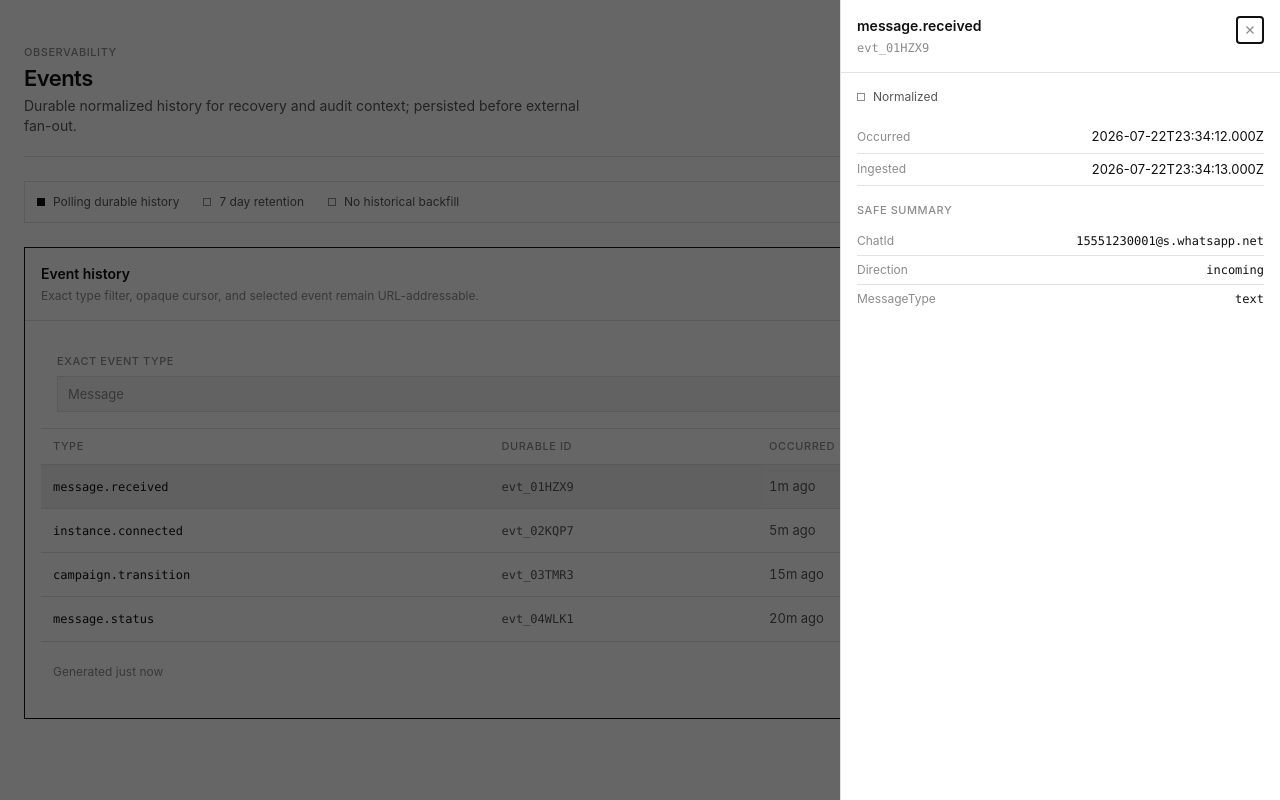
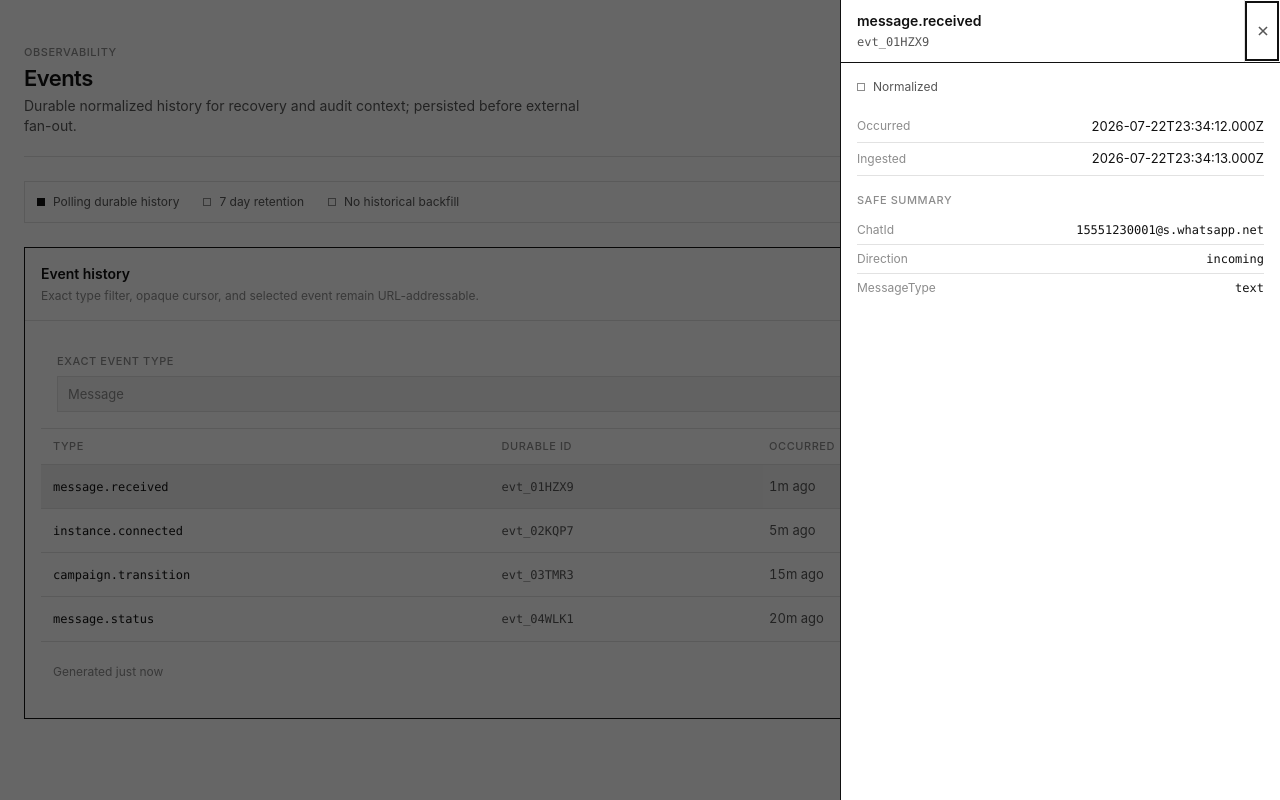
Before and after one commit to hiepknor/omniwa-console, a React (Vite) app: page /__preview/events in a window 1280 px wide. Built offline with nearby package versions, Linux system fonts and the light colour scheme.

Commit message:
feat: redesign dialog and drawer overlays

```diff
--- a/scripts/check-design.mjs
+++ b/scripts/check-design.mjs
@@ -6,13 +6,18 @@ const read = (path) => readFile(resolve(root, path), 'utf8');
 const failures = [];
 
 const dialog = await read('src/ui/Dialog.tsx');
-for (const marker of ['useModalFocus', 'aria-labelledby', 'closeDisabled']) {
+for (const marker of ['useModalFocus', 'aria-labelledby', 'aria-busy', 'closeDisabled', 'OverlayCloseButton']) {
   if (!dialog.includes(marker)) failures.push(`src/ui/Dialog.tsx: missing ${marker}`);
 }
 
 const drawer = await read('src/ui/Drawer.tsx');
-for (const marker of ['useModalFocus', 'aria-labelledby']) {
+for (const marker of ['useModalFocus', 'aria-labelledby', 'aria-busy', 'closeDisabled', 'OverlayCloseButton']) {
   if (!drawer.includes(marker)) failures.push(`src/ui/Drawer.tsx: missing ${marker}`);
+}
+
+const modalFocus = await read('src/ui/useModalFocus.ts');
+for (const marker of ["document.body.style.overflow = 'hidden'", 'modalStack.length === 0']) {
+  if (!modalFocus.includes(marker)) failures.push(`src/ui/useModalFocus.ts: modal scroll lock is missing ${marker}`);
 }
 
 const button = await read('src/ui/Button.tsx');
--- a/src/app/UiGallery.tsx
+++ b/src/app/UiGallery.tsx
@@ -218,7 +218,7 @@ export function UiGallery() {
       <Drawer open={drawer} onClose={() => setDrawer(false)} title="inst_01" subtitle="inst_01HZX9Q…">
         <div className="grid gap-3">
           <Status tone="ok">connected</Status>
-          <p className="text-sm text-fg-2">Right-side inspector. Square, flat, 1px left border, over a scrim.</p>
+          <p className="text-sm text-fg-2">Framed right-side inspector with a strong header, scroll-safe body, and responsive bottom-sheet treatment.</p>
         </div>
       </Drawer>
 
@@ -233,7 +233,7 @@ export function UiGallery() {
           </>
         }
       >
-        <p className="text-sm text-fg-2">Centered modal dialog. Destructive actions require typed confirmation.</p>
+        <p className="text-sm text-fg-2">Framed command surface with explicit dismissal, bounded scrolling, and a stable action footer.</p>
       </Dialog>
     </div>
   );
--- a/src/ui/Dialog.tsx
+++ b/src/ui/Dialog.tsx
@@ -1,8 +1,9 @@
 import { useId, useRef, type ReactNode } from 'react';
 import { createPortal } from 'react-dom';
+import { OverlayCloseButton } from './OverlayCloseButton';
 import { useModalFocus } from './useModalFocus';
 
-/** Centered modal over a scrim. Square, flat, strong 1px border. */
+/** Framed command surface centered on desktop and docked on narrow viewports. */
 export function Dialog({
   open,
   onClose,
@@ -25,7 +26,7 @@ export function Dialog({
   if (!open) return null;
   return createPortal(
     <div
-      className="fixed inset-0 z-50 flex items-center justify-center p-4 max-sm:items-end max-sm:p-0 bg-black/60"
+      className="fixed inset-y-0 left-0 z-50 flex h-dvh w-dvw items-center justify-center bg-black/60 p-4 max-sm:items-end max-sm:p-0"
       onClick={() => { if (!closeDisabled) onClose(); }}
     >
       <div
@@ -36,13 +37,24 @@ export function Dialog({
         ref={dialogRef}
         tabIndex={-1}
         onClick={(e) => e.stopPropagation()}
-        className="flex w-[min(520px,100%)] max-h-[calc(100dvh-2rem)] flex-col bg-elevated border border-line-strong"
+        className={[
+          'relative flex max-h-[calc(100dvh-2rem)] w-[min(560px,100%)] flex-col',
+          'border border-line-strong bg-surface',
+          'max-sm:max-h-[90dvh] max-sm:w-full max-sm:border-x-0 max-sm:border-b-0',
+        ].join(' ')}
       >
-        <header className="p-4 border-b border-line">
-          <h2 id={titleId} className="text-sm font-semibold text-fg">{title}</h2>
+        <header className="grid min-h-11 grid-cols-[minmax(0,1fr)_2.25rem] items-stretch border-b border-line-strong bg-surface max-sm:grid-cols-[minmax(0,1fr)_2.5rem]">
+          <div className="flex min-w-0 items-center px-4 py-3">
+            <h2 id={titleId} className="truncate text-sm font-semibold leading-tight text-fg">{title}</h2>
+          </div>
+          <OverlayCloseButton label="Close dialog" onClick={onClose} disabled={closeDisabled} />
         </header>
-        <div className="flex-1 min-h-0 overflow-y-auto p-4">{children}</div>
-        {footer ? <footer className="flex justify-end gap-2 p-4 border-t border-line">{footer}</footer> : null}
+        <div className="min-h-0 flex-1 overflow-y-auto bg-surface p-4">{children}</div>
+        {footer ? (
+          <footer className="flex flex-wrap justify-end gap-2 border-t border-line-strong bg-elevated p-3 max-sm:[&>*]:min-w-[calc(50%_-_0.25rem)] max-sm:[&>*]:flex-1">
+            {footer}
+          </footer>
+        ) : null}
       </div>
     </div>,
     document.body,
--- a/src/ui/Drawer.tsx
+++ b/src/ui/Drawer.tsx
@@ -1,58 +1,56 @@
 import { useId, useRef, type ReactNode } from 'react';
 import { createPortal } from 'react-dom';
 import { cn } from './cn';
+import { OverlayCloseButton } from './OverlayCloseButton';
 import { useModalFocus } from './useModalFocus';
 
-/** Right-side inspector over a scrim. Square, flat, 1px left border. */
+/** Right-side inspector that becomes a bottom sheet on narrow viewports. */
 export function Drawer({
   open,
   onClose,
   title,
   subtitle,
   children,
+  closeDisabled = false,
 }: {
   open: boolean;
   onClose: () => void;
   title: ReactNode;
   subtitle?: ReactNode;
   children: ReactNode;
+  closeDisabled?: boolean;
 }) {
   const titleId = useId();
   const drawerRef = useRef<HTMLElement>(null);
-  useModalFocus(open, drawerRef, onClose, false);
+  useModalFocus(open, drawerRef, onClose, closeDisabled);
 
   if (!open) return null;
   return createPortal(
-    <div className="fixed inset-0 z-50 flex justify-end bg-black/60" onClick={onClose}>
+    <div
+      className="fixed inset-y-0 left-0 z-50 flex h-dvh w-dvw justify-end bg-black/60 max-sm:items-end"
+      onClick={() => { if (!closeDisabled) onClose(); }}
+    >
       <aside
         role="dialog"
         aria-modal="true"
         aria-labelledby={titleId}
+        aria-busy={closeDisabled || undefined}
         ref={drawerRef}
         tabIndex={-1}
         onClick={(e) => e.stopPropagation()}
         className={cn(
-          'flex w-[min(440px,100%)] max-sm:w-full max-sm:mt-auto max-sm:h-[85dvh]',
-          'flex-col h-dvh bg-surface border-l border-line',
+          'relative flex h-dvh min-w-0 w-[min(440px,100%)] max-w-full flex-col border-l border-line-strong bg-surface',
+          'max-sm:mt-auto max-sm:h-[85dvh] max-sm:w-full max-sm:border-l-0 max-sm:border-t',
         )}
       >
-        <header className="flex items-start justify-between gap-3 p-4 border-b border-line">
-          <div className="grid gap-1 min-w-0">
-            <h2 id={titleId} className="text-sm font-semibold text-fg truncate">{title}</h2>
-            {subtitle ? <div className="font-mono text-xs text-fg-3 truncate">{subtitle}</div> : null}
+        <header className="grid min-h-14 grid-cols-[minmax(0,1fr)_2.25rem] items-stretch border-b border-line-strong bg-surface max-sm:grid-cols-[minmax(0,1fr)_2.5rem]">
+          <div className="grid min-w-0 content-center gap-1 px-4 py-3">
+            <h2 id={titleId} className="truncate text-sm font-semibold leading-tight text-fg">{title}</h2>
+            {subtitle ? <div className="truncate font-mono text-xs text-fg-2">{subtitle}</div> : null}
           </div>
-          <button
-            type="button"
-            onClick={onClose}
-            aria-label="Close"
-            className="shrink-0 size-7 inline-flex items-center justify-center text-fg-3 hover:text-fg hover:bg-elevated border border-transparent hover:border-line"
-          >
-            <svg viewBox="0 0 16 16" className="size-3.5" fill="none" stroke="currentColor" strokeWidth="1.5">
-              <path d="m4 4 8 8M12 4l-8 8" />
-            </svg>
-          </button>
+          <OverlayCloseButton label="Close drawer" onClick={onClose} disabled={closeDisabled} />
         </header>
-        <div className="flex-1 min-h-0 overflow-y-auto p-4">{children}</div>
+        <div className="min-h-0 min-w-0 flex-1 overflow-x-hidden overflow-y-auto bg-surface p-4">{children}</div>
       </aside>
     </div>,
     document.body,
--- /dev/null
+++ b/src/ui/OverlayCloseButton.tsx
@@ -0,0 +1,36 @@
+export function OverlayCloseButton({
+  label,
+  onClick,
+  disabled = false,
+}: {
+  label: string;
+  onClick: () => void;
+  disabled?: boolean;
+}) {
+  return (
+    <button
+      type="button"
+      aria-label={label}
+      disabled={disabled}
+      onClick={onClick}
+      className={[
+        'grid h-full min-h-9 w-9 shrink-0 place-items-center border-l border-line bg-surface text-fg-2 max-sm:w-10',
+        'transition-colors hover:border-fg hover:bg-fg hover:text-bg motion-reduce:transition-none',
+        'focus-visible:z-10 focus-visible:outline-2 focus-visible:outline-offset-[-3px] focus-visible:outline-accent',
+        'disabled:pointer-events-none disabled:cursor-not-allowed disabled:bg-elevated disabled:text-fg-3 disabled:opacity-60',
+      ].join(' ')}
+    >
+      <svg
+        aria-hidden
+        viewBox="0 0 16 16"
+        className="size-3.5"
+        fill="none"
+        stroke="currentColor"
+        strokeWidth="1.75"
+        strokeLinecap="square"
+      >
+        <path d="m4 4 8 8M12 4l-8 8" />
+      </svg>
+    </button>
+  );
+}
--- a/src/ui/PageHeader.tsx
+++ b/src/ui/PageHeader.tsx
@@ -17,7 +17,7 @@ export function PageHeader({
   return (
     <header
       className={cn(
-        'flex flex-col gap-3 sm:flex-row sm:items-end sm:justify-between py-5 border-b border-line',
+        'flex min-w-0 w-full flex-col gap-3 py-5 border-b border-line sm:flex-row sm:items-end sm:justify-between',
         className,
       )}
     >
@@ -28,7 +28,7 @@ export function PageHeader({
         <h1 className="text-[22px] font-semibold leading-tight tracking-tight text-fg">{title}</h1>
         {description ? <p className="max-w-prose text-sm text-fg-2">{description}</p> : null}
       </div>
-      {actions ? <div className="flex items-center gap-2">{actions}</div> : null}
+      {actions ? <div className="flex min-w-0 flex-wrap items-center gap-2">{actions}</div> : null}
     </header>
   );
 }
--- a/src/ui/Panel.tsx
+++ b/src/ui/Panel.tsx
@@ -18,17 +18,17 @@ export function Panel({
   bodyClassName?: string;
 }) {
   return (
-    <section className={cn('border border-line-strong bg-surface', className)}>
+    <section className={cn('min-w-0 border border-line-strong bg-surface', className)}>
       {title || actions ? (
-        <header className="flex items-start justify-between gap-4 p-4 border-b border-line">
+        <header className="flex min-w-0 items-start justify-between gap-4 p-4 border-b border-line">
           <div className="grid gap-1 min-w-0">
             {title ? <h2 className="text-sm font-semibold text-fg">{title}</h2> : null}
             {description ? <p className="text-xs text-fg-3">{description}</p> : null}
           </div>
-          {actions ? <div className="flex items-center gap-2 shrink-0">{actions}</div> : null}
+          {actions ? <div className="flex shrink-0 flex-wrap items-center gap-2">{actions}</div> : null}
         </header>
       ) : null}
-      <div className={cn('p-4', bodyClassName)}>{children}</div>
+      <div className={cn('min-w-0 p-4', bodyClassName)}>{children}</div>
     </section>
   );
 }
--- a/src/ui/Table.tsx
+++ b/src/ui/Table.tsx
@@ -4,7 +4,7 @@ import { cn } from './cn';
 /** Dense table workhorse. Square container, hairline dividers, horizontal scroll bounded locally. */
 export function Table({ children, className }: { children: ReactNode; className?: string }) {
   return (
-    <div className={cn('w-full overflow-x-auto border border-line-strong bg-surface', className)}>
+    <div className={cn('min-w-0 max-w-full w-full overflow-x-auto border border-line-strong bg-surface', className)}>
       <table className="w-full border-collapse text-[13px]">{children}</table>
     </div>
   );
--- a/src/ui/useModalFocus.ts
+++ b/src/ui/useModalFocus.ts
@@ -9,6 +9,7 @@ const FOCUSABLE = [
   '[tabindex]:not([tabindex="-1"])',
 ].join(',');
 const modalStack: symbol[] = [];
+let previousBodyOverflow = '';
 
 export function useModalFocus(
   open: boolean,
@@ -27,6 +28,10 @@ export function useModalFocus(
     const previous = document.activeElement instanceof HTMLElement ? document.activeElement : undefined;
     const container = containerRef.current;
     const modalId = modalIdRef.current;
+    if (modalStack.length === 0) {
+      previousBodyOverflow = document.body.style.overflow;
+      document.body.style.overflow = 'hidden';
+    }
     modalStack.push(modalId);
     const focusable = () => Array.from(container?.querySelectorAll<HTMLElement>(FOCUSABLE) ?? []);
     const initial = focusable().find((element) => element.hasAttribute('autofocus')) ?? focusable()[0] ?? container;
@@ -58,6 +63,7 @@ export function useModalFocus(
       window.removeEventListener('keydown', onKey);
       const index = modalStack.lastIndexOf(modalId);
       if (index !== -1) modalStack.splice(index, 1);
+      if (modalStack.length === 0) document.body.style.overflow = previousBodyOverflow;
       previous?.focus();
     };
   }, [containerRef, open]);
```
Also changed, not shown: 2 other files (tests, documents, lock files or other folders).
